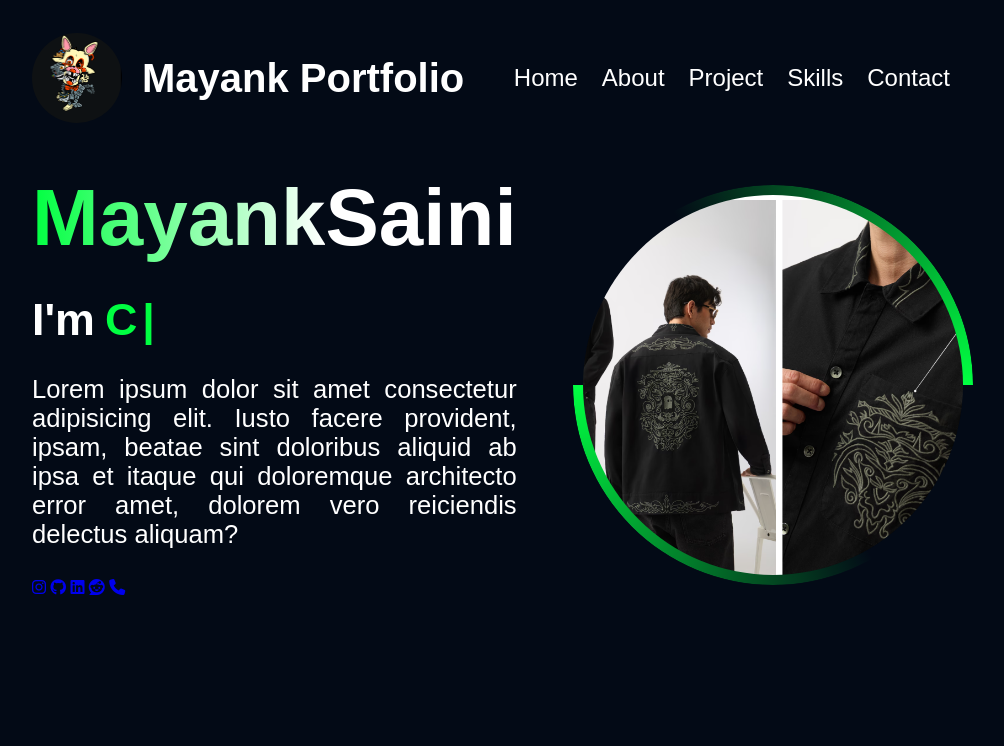
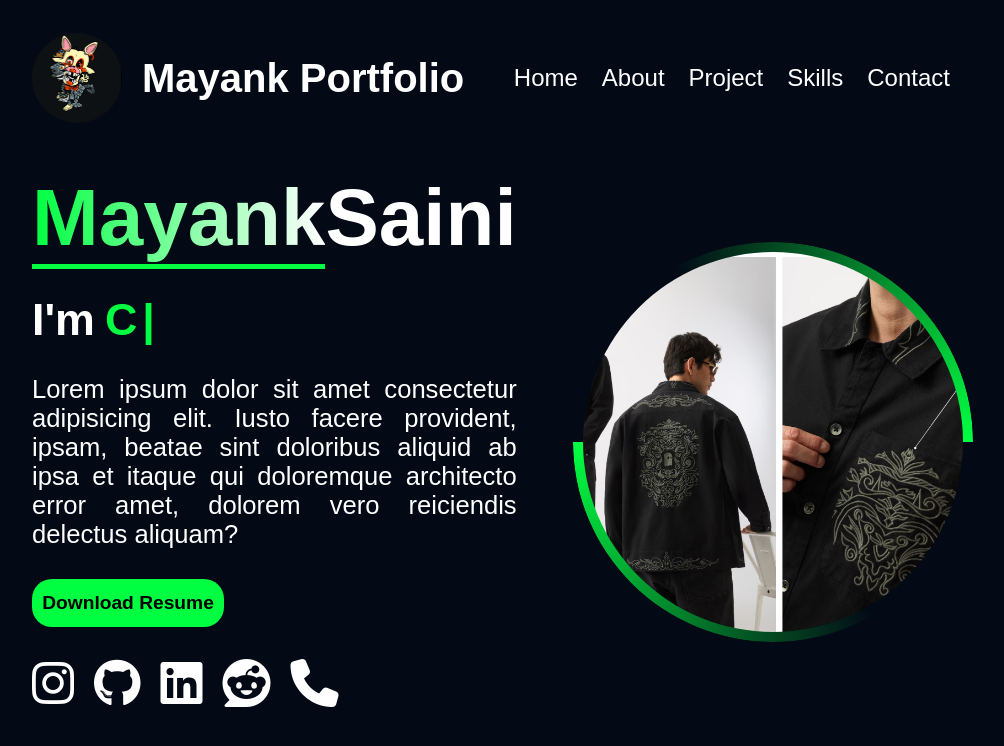
Before and after one commit to mayank5aini/Portfolio, a plain HTML site: page index.html in a window 1280 px wide. Shown: the whole page, without its empty margins (149-1153 px from the left). Drawn offline with Linux system fonts and the light colour scheme; a web font is replaced by a local one.

Commit message:
progress

```diff
--- a/home.css
+++ b/home.css
@@ -69,7 +69,7 @@
 .details h2 span {
   background: linear-gradient(to right, var(--green), var(--white));
   padding-bottom: 2px;
-  border-bottom: 5 px solid var(--green);
+  border-bottom: 5px solid var(--green);
   color: transparent;
   -webkit-background-clip: text;
 }
@@ -111,6 +111,47 @@
   text-align: justify;
 }
 
+.bottom {
+  display: flex;
+  flex-direction: column;
+  gap: 20px;
+}
+
+.bottom button {
+  width: 12rem;
+  padding: 0.8rem 0;
+  font-size: 1.2rem;
+  font-weight: 600;
+  border-radius: 5px;
+  background: var(--green);
+  cursor: pointer;
+  border: none;
+  transition: all 0.3s ease;
+}
+
+.bottom button:hover {
+  box-shadow:
+    3px 3px 3px var(--green),
+    -3px 3px 3px var(--green),
+    3px -3px 3px var(--green),
+    -3px -3px 3px var(--green);
+}
+.social-icons {
+  display: flex;
+  font-size: 2.5rem;
+  gap: 20px;
+}
+
+.social-icons a {
+  color: var(--white);
+  transition: all 0.3s ease;
+}
+
+.social-icons a:hover {
+  color: var(--green);
+  scale: 105%;
+}
+
 @media screen and (width >= 768px) {
   .home {
     display: grid;
@@ -128,8 +169,20 @@
   .details h3 {
     font-size: 2.5rem;
   }
+
+  .social-icons {
+    font-size: 3rem;
+  }
+
+  .bottom {
+    flex-direction: row;
+    gap: 10px;
+  }
+
+  .bottom button {
+    border-radius: 20px;
+  }
 }
-
 @media screen and (width >= 1024px) {
   .home {
     margin: 3rem auto;
--- a/index.html
+++ b/index.html
@@ -5,7 +5,7 @@
     <meta name="viewport" content="width=device-width, initial-scale=1.0" />
     <title>Mayank Portfolio</title>
     <link rel="stylesheet" href="style.css" />
-    <link rel="stylesheet" href="home.css"/>
+    <link rel="stylesheet" href="home.css" />
 
     <link
       href="https://cdn.boxicons.com/3.0.8/fonts/basic/boxicons.min.css"
@@ -25,41 +25,53 @@
         </div>
 
         <div class="menu-area">
-
           <input type="checkbox" id="menu-toggle" hidden />
-          <label for="menu-toggle" class="menu-icon"><i class="bx bx-menu-closer bx-remove-padding"></i></label>
+          <label for="menu-toggle" class="menu-icon"
+            ><i class="bx bx-menu-closer bx-remove-padding"></i
+          ></label>
           <label for="menu-toggle" id="overlay">Close</label>
 
           <nav>
-            <a href="#" style="--i:1">Home</a>
-            <a href="#" style="--i:2">About</a>
-            <a href="#" style="--i:3">Project</a>
-            <a href="#" style="--i:4">Skills</a>
-            <a href="#" style="--i:5">Contact</a>
+            <a href="#" style="--i: 1">Home</a>
+            <a href="#" style="--i: 2">About</a>
+            <a href="#" style="--i: 3">Project</a>
+            <a href="#" style="--i: 4">Skills</a>
+            <a href="#" style="--i: 5">Contact</a>
           </nav>
         </div>
       </header>
       <main>
         <section class="home">
           <div class="details">
-          <h2>
-            <span>Mayank</span>Saini</h2>
+            <h2><span>Mayank</span>Saini</h2>
             <h3>I'm<span id="typing-span"></span></h3>
-          <p>Lorem ipsum dolor sit amet consectetur adipisicing elit. Iusto facere provident, ipsam, beatae sint doloribus aliquid ab ipsa et itaque qui doloremque architecto error amet, dolorem vero reiciendis delectus aliquam?</p>
+            <p>
+              Lorem ipsum dolor sit amet consectetur adipisicing elit. Iusto
+              facere provident, ipsam, beatae sint doloribus aliquid ab ipsa et
+              itaque qui doloremque architecto error amet, dolorem vero
+              reiciendis delectus aliquam?
+            </p>
+
+            <div class="bottom">
+              <button>Download Resume</button>
+            </div>
 
             <div class="social-icons">
-            <a href="#">
-              <i class="fa-brands fa-instagram"></i></a>
+              <a href="#"> <i class="fa-brands fa-instagram"></i></a>
               <a href="#"><i class="fa-brands fa-github"></i></a>
               <a href="#"><i class="fa-brands fa-linkedin"></i></a>
               <a href="#"><i class="fa-brands fa-reddit"></i></a>
               <a href="#"><i class="fa-solid fa-phone"></i></a>
-
             </div>
           </div>
 
           <div class="img-container">
-          <img src="image/Profile.png"  alt="Profile-Picture" title=" Profile Picture" loading="lazy" />
+            <img
+              src="image/Profile.png"
+              alt="Profile-Picture"
+              title=" Profile Picture"
+              loading="lazy"
+            />
           </div>
         </section>
       </main>
```
Lines whose indentation alone changed are shown as unchanged.
